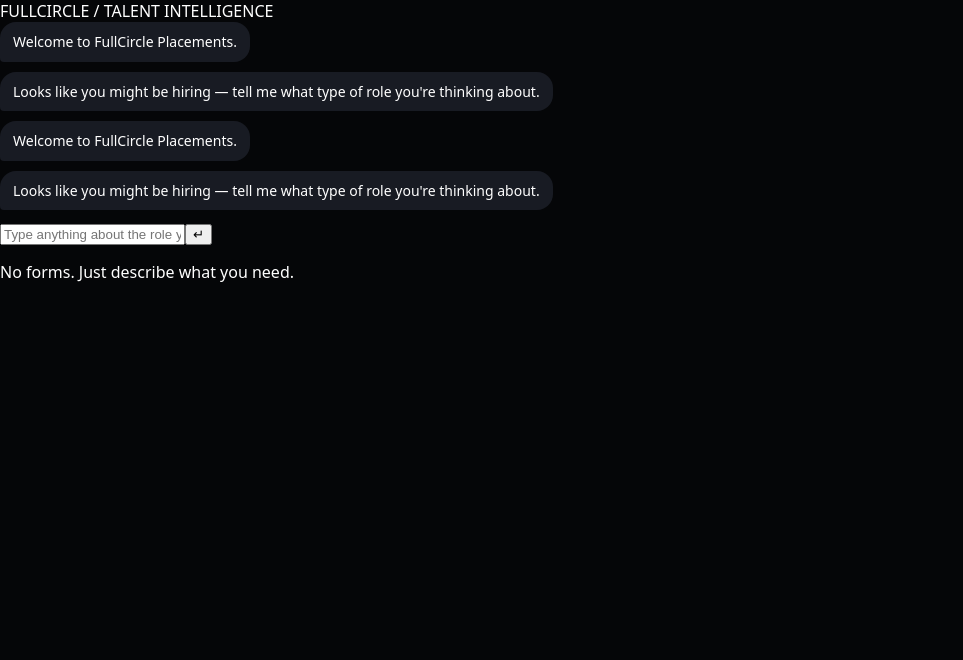
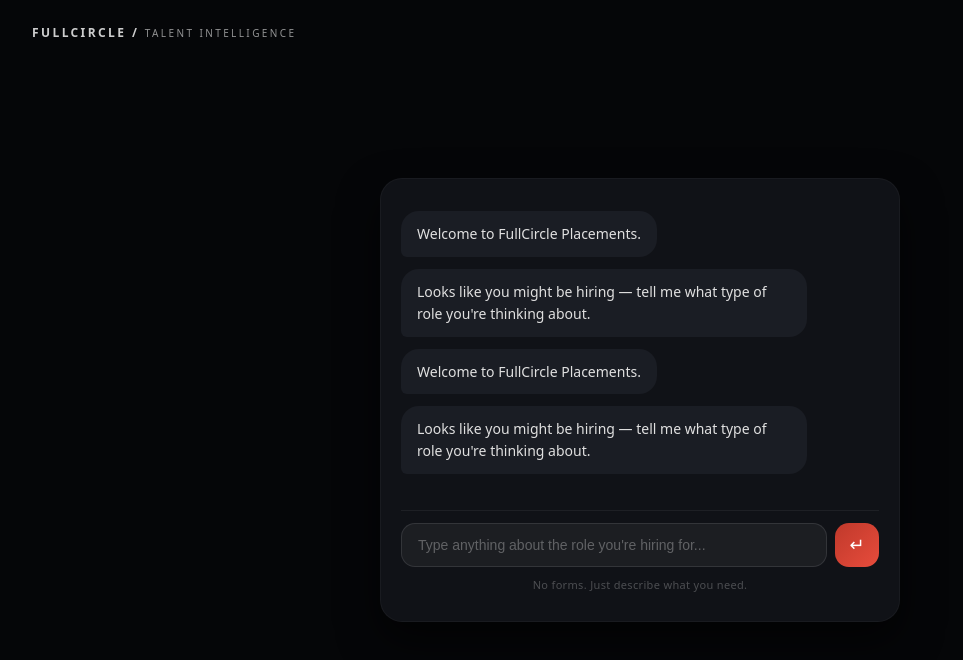
Before and after one commit to DanGreiner33/fc-intake, a React (Vite) app: page / in a window 1280 px wide. Shown: the top 660 px of the page, without its empty margins (0-963 px from the left). Built offline with nearby package versions, Linux system fonts and the light colour scheme.

Commit message:
Fix CSS to match new GPT-wired component class names

```diff
--- a/src/App.css
+++ b/src/App.css
@@ -2,7 +2,7 @@
   box-sizing: border-box;
 }
 
-html, body, #root, .App {
+html, body, #root {
   margin: 0;
   padding: 0;
   height: 100%;
@@ -12,43 +12,42 @@
   color: #ffffff;
 }
 
-.App {
+.app {
   display: flex;
+  flex-direction: column;
   align-items: center;
   justify-content: center;
+  min-height: 100vh;
   position: relative;
+  padding: 20px;
 }
 
-.brand-corner {
+.header {
   position: absolute;
   top: 24px;
   left: 32px;
   font-size: 12px;
   letter-spacing: 0.2em;
   text-transform: uppercase;
-  color: #ffffff;
   opacity: 0.8;
 }
 
-.brand-corner span {
+.logo {
+  font-weight: 600;
+  color: #ffffff;
+}
+
+.logo-sub {
   font-size: 10px;
   opacity: 0.7;
 }
 
-.chat-wrapper {
-  display: flex;
-  align-items: center;
-  justify-content: center;
+.chat-container {
   width: 100%;
-  padding: 16px;
-}
-
-.chat-card {
-  width: 100%;
-  max-width: 480px;
+  max-width: 520px;
   background: #101217;
   border-radius: 22px;
-  padding: 20px 18px 16px;
+  padding: 24px 20px 18px;
   border: 1px solid rgba(255, 255, 255, 0.04);
   box-shadow: 0 18px 40px rgba(0, 0, 0, 0.6);
   display: flex;
@@ -59,12 +58,17 @@
 .messages {
   flex: 1;
   overflow-y: auto;
-  padding-right: 4px;
+  padding: 8px 0;
+  display: flex;
+  flex-direction: column;
+  gap: 12px;
   min-height: 200px;
+  max-height: 55vh;
+  scrollbar-width: thin;
+  scrollbar-color: #333 transparent;
 }
 
 .message {
-  margin-bottom: 10px;
   display: flex;
   flex-direction: column;
 }
@@ -78,99 +82,124 @@
 }
 
 .bubble {
-  max-width: 90%;
-  padding: 10px 13px;
-  border-radius: 16px;
+  max-width: 85%;
+  padding: 12px 16px;
+  border-radius: 18px;
   font-size: 14px;
-  line-height: 1.4;
+  line-height: 1.55;
+  word-wrap: break-word;
+  animation: fadeIn 0.3s ease;
 }
 
 .message.bot .bubble {
-  background: #181b23;
-  border-bottom-left-radius: 4px;
+  background: #1a1d24;
+  color: #e0e0e0;
+  border-bottom-left-radius: 6px;
 }
 
 .message.user .bubble {
-  background: #e0252b;
-  border-bottom-right-radius: 4px;
+  background: linear-gradient(135deg, #c0392b, #e74c3c);
+  color: #ffffff;
+  border-bottom-right-radius: 6px;
+}
+
+.bubble.typing {
+  color: #888;
+  font-style: italic;
+}
+
+.dots {
+  animation: blink 1.2s infinite;
+}
+
+@keyframes blink {
+  0%, 50% { opacity: 1; }
+  51%, 100% { opacity: 0.3; }
+}
+
+@keyframes fadeIn {
+  from { opacity: 0; transform: translateY(6px); }
+  to { opacity: 1; transform: translateY(0); }
 }
 
 .options {
-  margin-top: 6px;
   display: flex;
   flex-wrap: wrap;
-  gap: 6px;
+  gap: 8px;
+  margin-top: 8px;
 }
 
-.options button {
+.option-btn {
   background: transparent;
-  border-radius: 999px;
-  border: 1px solid rgba(255, 255, 255, 0.18);
+  border: 1px solid rgba(255, 255, 255, 0.15);
   color: #ffffff;
-  font-size: 12px;
-  padding: 4px 10px;
+  padding: 8px 16px;
+  border-radius: 20px;
+  font-size: 13px;
   cursor: pointer;
-  transition: background 0.15s ease, border-color 0.15s ease;
+  transition: all 0.2s ease;
 }
 
-.options button:hover {
-  background: rgba(224, 37, 43, 0.16);
-  border-color: #e0252b;
+.option-btn:hover {
+  background: rgba(255, 255, 255, 0.08);
+  border-color: rgba(255, 255, 255, 0.3);
+  transform: translateY(-1px);
 }
 
-.input-row {
+.input-bar {
   display: flex;
-  align-items: center;
-  margin-top: 12px;
-  background: #050608;
-  border-radius: 999px;
-  border: 1px solid rgba(255, 255, 255, 0.08);
-  padding: 2px 2px 2px 14px;
+  gap: 8px;
+  margin-top: 16px;
+  padding-top: 12px;
+  border-top: 1px solid rgba(255, 255, 255, 0.06);
 }
 
-.input-row input {
+.input-bar input {
   flex: 1;
-  border: none;
-  outline: none;
-  background: transparent;
+  background: rgba(255, 255, 255, 0.05);
+  border: 1px solid rgba(255, 255, 255, 0.1);
+  border-radius: 14px;
+  padding: 12px 16px;
   color: #ffffff;
   font-size: 14px;
+  outline: none;
+  transition: border-color 0.2s;
 }
 
-.input-row input::placeholder {
-  color: #6d717c;
+.input-bar input:focus {
+  border-color: rgba(255, 255, 255, 0.25);
 }
 
-.send-btn {
-  width: 32px;
-  height: 32px;
-  border-radius: 50%;
+.input-bar input::placeholder {
+  color: rgba(255, 255, 255, 0.3);
+}
+
+.input-bar button {
+  background: linear-gradient(135deg, #c0392b, #e74c3c);
   border: none;
-  background: #e0252b;
-  color: #ffffff;
-  font-size: 16px;
+  color: white;
+  width: 44px;
+  height: 44px;
+  border-radius: 14px;
+  font-size: 18px;
   cursor: pointer;
   display: flex;
   align-items: center;
   justify-content: center;
+  transition: transform 0.15s, opacity 0.15s;
 }
 
-.helper-text {
-  margin-top: 6px;
-  font-size: 11px;
-  color: #a9abb3;
+.input-bar button:hover {
+  transform: scale(1.05);
   opacity: 0.9;
-  text-align: center;
 }
 
-@media (max-width: 600px) {
-  .brand-corner {
-    left: 16px;
-    top: 16px;
-  }
-  .chat-card {
-    border-radius: 18px;
-  }
+.subtitle {
+  text-align: center;
+  font-size: 11px;
+  color: rgba(255, 255, 255, 0.25);
+  margin-top: 10px;
+  letter-spacing: 0.03em;
 }
 
 /* Lead Magnet Modal */
@@ -181,83 +210,102 @@
   right: 0;
   bottom: 0;
   background: rgba(0, 0, 0, 0.7);
+  backdrop-filter: blur(4px);
   display: flex;
   align-items: center;
   justify-content: center;
   z-index: 1000;
-  backdrop-filter: blur(4px);
+  animation: fadeIn 0.3s ease;
 }
 
-.modal-card {
-  background: #1a1d23;
-  border: 1px solid #2a2d35;
-  border-radius: 16px;
+.modal-box {
+  background: #1a1d24;
+  border: 1px solid rgba(255, 255, 255, 0.08);
+  border-radius: 20px;
   padding: 32px;
   max-width: 420px;
   width: 90%;
   box-shadow: 0 20px 60px rgba(0, 0, 0, 0.5);
 }
 
-.modal-card h3 {
-  margin: 0 0 8px 0;
+.modal-box h3 {
+  margin: 0 0 8px;
   font-size: 20px;
+  font-weight: 600;
   color: #ffffff;
 }
 
-.modal-card p {
-  margin: 0 0 20px 0;
+.modal-box p {
+  margin: 0 0 20px;
   font-size: 14px;
-  color: #a9abb3;
+  color: rgba(255, 255, 255, 0.6);
   line-height: 1.5;
 }
 
 .modal-input {
   width: 100%;
-  padding: 12px 14px;
-  border: 1px solid #2a2d35;
-  border-radius: 8px;
-  background: #0d0f12;
+  background: rgba(255, 255, 255, 0.05);
+  border: 1px solid rgba(255, 255, 255, 0.1);
+  border-radius: 12px;
+  padding: 12px 16px;
   color: #ffffff;
   font-size: 14px;
-  margin-bottom: 10px;
   outline: none;
+  margin-bottom: 12px;
+  transition: border-color 0.2s;
 }
 
 .modal-input:focus {
-  border-color: #e0252b;
+  border-color: rgba(255, 255, 255, 0.25);
 }
 
-.modal-actions {
-  display: flex;
-  gap: 10px;
-  margin-top: 16px;
+.modal-input::placeholder {
+  color: rgba(255, 255, 255, 0.3);
 }
 
 .modal-btn {
-  flex: 1;
-  padding: 12px 16px;
-  border-radius: 8px;
+  width: 100%;
+  padding: 12px;
+  border-radius: 12px;
   font-size: 14px;
-  font-weight: 600;
+  font-weight: 500;
   cursor: pointer;
   border: none;
+  margin-bottom: 8px;
+  transition: all 0.2s;
 }
 
 .modal-btn.primary {
-  background: #e0252b;
-  color: #ffffff;
+  background: linear-gradient(135deg, #c0392b, #e74c3c);
+  color: white;
 }
 
 .modal-btn.primary:hover {
-  background: #c41f24;
+  opacity: 0.9;
+  transform: translateY(-1px);
 }
 
 .modal-btn.secondary {
   background: transparent;
-  color: #a9abb3;
-  border: 1px solid #2a2d35;
+  color: rgba(255, 255, 255, 0.5);
+  border: 1px solid rgba(255, 255, 255, 0.1);
 }
 
 .modal-btn.secondary:hover {
-  background: #1a1d23;
+  color: rgba(255, 255, 255, 0.8);
+  border-color: rgba(255, 255, 255, 0.2);
 }
+
+/* Scrollbar */
+.messages::-webkit-scrollbar {
+  width: 4px;
+}
+
+.messages::-webkit-scrollbar-track {
+  background: transparent;
+}
+
+.messages::-webkit-scrollbar-thumb {
+  background: #333;
+  border-radius: 4px;
+}
```
